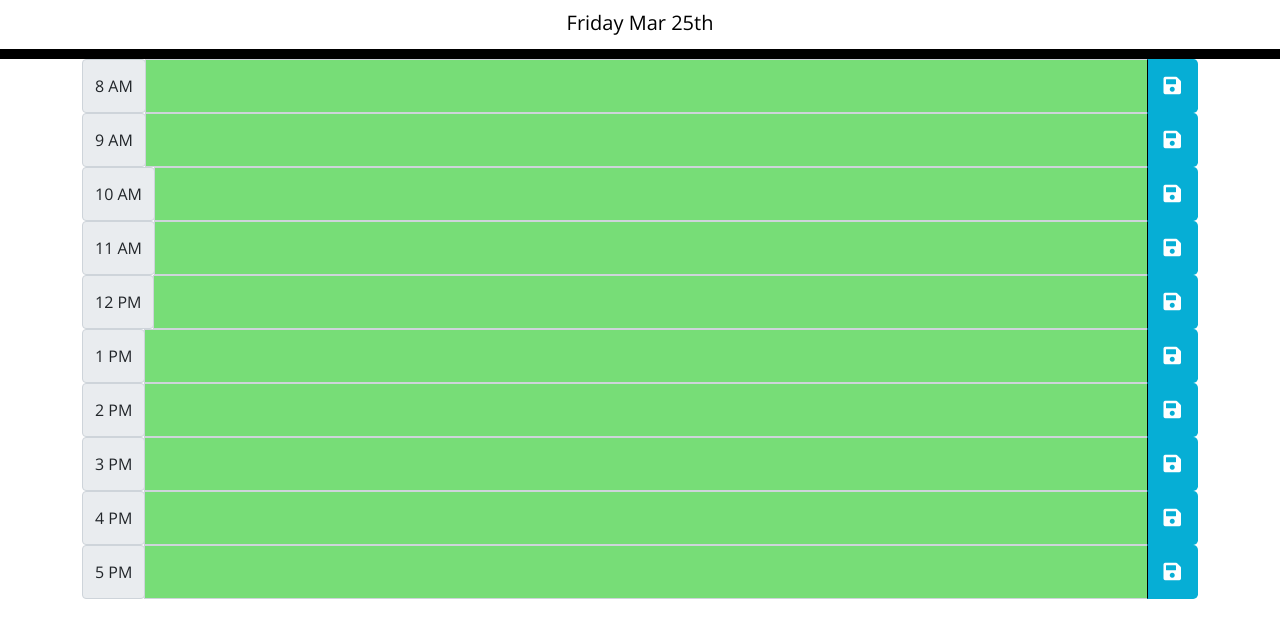
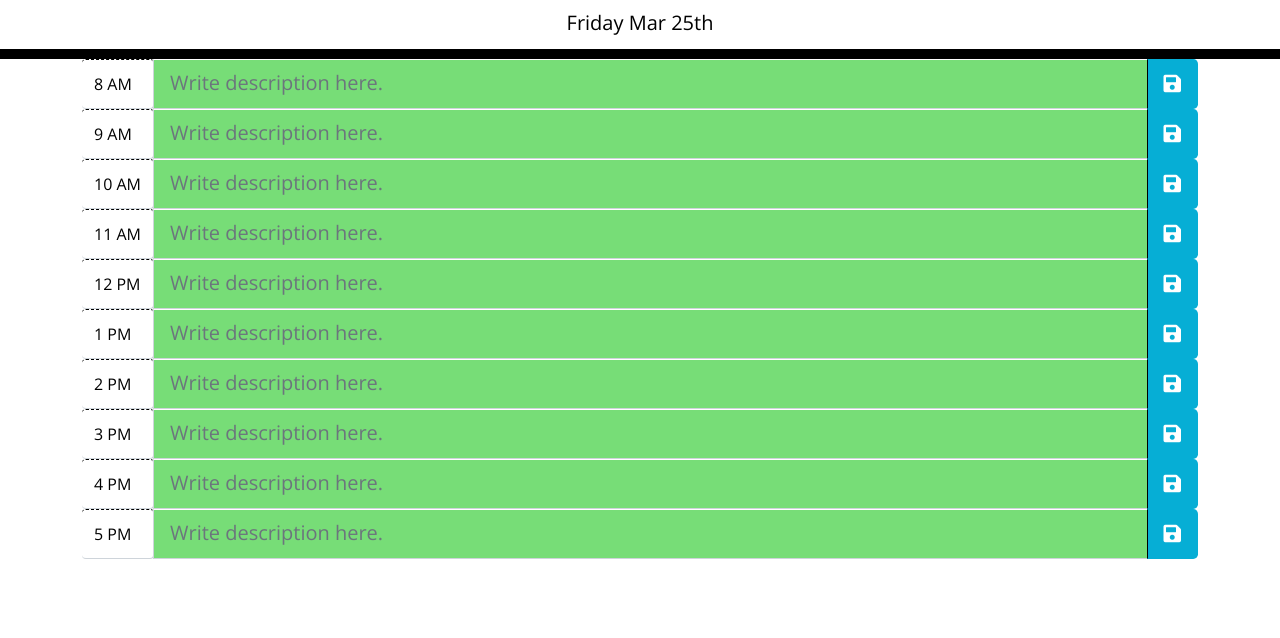
Before and after one commit to levisgaragegroupinc/single_day_scheduler, a plain HTML site: page index.html in a window 1280 px wide. Shown: the part 108-746 px from the top of the page. Drawn offline with nearby package versions, Linux system fonts and the light colour scheme.

Commit message:
added local storage, aligned html and css style sheet

```diff
--- a/assets/script.js
+++ b/assets/script.js
@@ -1,29 +1,15 @@
-// Current date and time. Use moment.js
-    //declcare the moment function
-    //$ with ID filled in for current day + .format. We need the current day, time is not specified.
+// Current date and time. Use moment.js.
 var currentDateTime = moment();
-// $("#currentDay").text(moment().format("dddd MMMM Do"));
 $('#currentDay').text(currentDateTime.format('dddd MMM Do'));
 
-// sets the hour to now, without seconds or minutes.
+// Sets the hour to now, without seconds or minutes.
 var currentHour = moment().startOf('hour');
-// currentHour = currentHour.startOf('hour');
 console.log(currentHour);
 // sets the start of the day at 8AM.
 var startHour = currentHour.startOf('day').add(7, 'hours');
 console.log(startHour);
 
-// $("#currentDay").text(currentDateTime.format("MMM Do, YYYY h:mm:ss a"));
-
-// Time blocks. Label each hour
-
-// Create a for loop to handle this code
-
-// var hour1 = startHour.add(0, 'h');
-// $('.hour8').text(hour1.format('h A'));
-// console.log(hour1);
-
-// for loop to replace code below
+// Time blocks. Label each hour.
 for (let hour = 8; hour < 18; ++hour) {
 startHour = startHour.add(1, 'h');
 var inputClass = '.hour';
@@ -33,6 +19,7 @@ $(inputClass).text(startHour.format('h A'));
 console.log(inputClass);
 };
 
+// Style timeblock based on current hour.
 function styleTimeBlock() {
     var militaryTime = moment().format('HH');
     // 8am
@@ -175,110 +162,19 @@ function styleTimeBlock() {
             inputNumber = '.input' + num;
             $(inputNumber).addClass('future');
     }
-
 };
-
+// Call timeblock styling function.
 styleTimeBlock();
-
-// function styleTimeBlock() {
-//     var militaryTime = moment().format('HH');
-//     console.log(militaryTime);
-//     if (militaryTime === 8) {
-//         console.log('It is 8-O-Clock');
-//         $('.input-8am').addClass('.present');
-//         $('.input-9am').addClass('.future');
-//         $('.input-10am').addClass('.future');
-//         $('.input-11am').addClass('.future');
-//         $('.input-12am').addClass('.future');
-//         $('.input-1pm').addClass('.future');
-//         $('.input-2pm').addClass('.future');
-//         $('.input-3pm').addClass('.future');
-//         $('.input-4pm').addClass('.future');
-//         $('.input-5pm').addClass('.future');
-//     } else {
-//         console.log('It is not 8 O Clock');
-//     }
-
-// }
-
-
-
-//If current time
-//isAfter
-//isBefore
-//isSame
-//8
-
-// $('.future').addClass('.present').removeClass('.future');
-// $('.input-8am').addClass('.present');
-// $('.input-9am').addClass('.future');
-// $('.input-9am').addClass('.future');
-// $('.input-9am').addClass('.future');
-// $('.input-9am').addClass('.future');
-// $('.input-9am').addClass('.future');
-// $('.input-9am').addClass('.future');
-// $('.input-9am').addClass('.future');
-
-//default class future
-// var styleBlock = getElementById('.future');
-// $('.future').addClass('.present').removeClass('.future');
-
-// for (let hour = 8; )
-
-
-// HH is 24 hour format
-//TOTAL of 10 slots
-// 8
-// 9
-// 10
-// 11
-// 12
-// 1 13
-// 2 14
-// 3 15
-// 4 16
-// 5 17
-// 6 18
-
-
-
-
-
-// Classes to style the color
-// .past
-// .present
-// .future
-
-
-// Populate html with the label for each hour
-
-// Function to compare the current time with each time slot and update the background color.
-
-// Call the function above to run it.
-
-
-
-
-
-
-
-
-// Acceptance Criteria
-
-// GIVEN I am using a daily planner to create a schedule
-    // WHEN I open the planner
-        // THEN the current day is displayed at the top of the calendar
-    // WHEN I scroll down
-        // THEN I am presented with timeblocks for standard business hours
-        // COMMENT: Add time blocks in the HTML for standard business hours. So 8AM to 5PM should suffice.
-    // WHEN I view the timeblocks for that day
-        // THEN each timeblock is color coded to indicate whether it is in the past, present, or future
-        // COMMENT: Will probably need to use data types or similar to accomplish this.
-    // WHEN I click into a timeblock
-        // THEN I can enter an event
-        // COMMENT: Need event listener for text field.
-    // WHEN I click the save button for that timeblock
-        // THEN the text for that event is saved in local storage
-        // Need event listener for save button, and function to store input into local storage.
-    // WHEN I refresh the page
-        // THEN the saved events persists
+// Retrieve to do items from local storage.
+var hourlyToDo = [8, 9, 10, 11, 12, 13, 14, 15, 16, 17];
+for (var i = 0; i < hourlyToDo.length; i++) {
+    var ToDoItem = localStorage.getItem(hourlyToDo[i]);
+    $('.input' + hourlyToDo[i]).val(ToDoItem);
+}
+// Save to do item to local storage.
+$('.saveBtn').click(function(event){
+    event.preventDefault();
+    var inputText = $(this).siblings('.form-control').val();
+    var ToDoItem = $(this).parent().data('hour');
+    localStorage.setItem(ToDoItem, inputText);
+});
--- a/assets/style.css
+++ b/assets/style.css
@@ -21,6 +21,10 @@ textarea {
   border-bottom: 10px solid black;
 }
 
+.container {
+  padding-bottom: 20px;
+}
+
 .description {
   white-space: pre-wrap;
 }
@@ -28,12 +32,11 @@ textarea {
 .time-block {
   text-align: center;
   border-radius: 15px;
-  height: ;
 }
 
 .row {
   white-space: pre-wrap;
-  height: 80px;
+  height: 50px;
   border-top: 1px solid white;
 }
 
@@ -41,6 +44,7 @@ textarea {
   background-color: #ffffff;
   color: #000000;
   border-top: 1px dashed #000000;
+  border-left: none;
 }
 
 .past {
@@ -71,8 +75,10 @@ textarea {
   transition: all 0.3s ease-in-out;
 }
 
-/*  */
+.input-group-text {
+  height: 50px;
+}
 
-.input-group-text {
-  height: 54px;
+.input-group-prepend {
+  min-width: 72px;
 }
--- a/index.html
+++ b/index.html
@@ -4,20 +4,12 @@
     <meta charset="UTF-8" />
     <meta name="viewport" content="width=device-width, initial-scale=1.0" />
     <meta http-equiv="X-UA-Compatible" content="ie=edge" />
-    <!-- New bootstrap style sheet below -->
     <link
       href="https://cdn.jsdelivr.net/npm/bootstrap@5.1.3/dist/css/bootstrap.min.css"
       rel="stylesheet"
       integrity="sha384-1BmE4kWBq78iYhFldvKuhfTAU6auU8tT94WrHftjDbrCEXSU1oBoqyl2QvZ6jIW3"
       crossorigin="anonymous"
     />
-    <!-- New bootstrap style sheet above -->
-    <!-- Old bootstrap style sheet below -->
-    <!-- <link
-      rel="stylesheet"
-      href="https://stackpath.bootstrapcdn.com/bootstrap/4.3.1/css/bootstrap.min.css"
-    /> -->
-    <!-- Old bootstrap style sheet above -->
     <link
       rel="stylesheet"
       href="https://use.fontawesome.com/releases/v5.8.1/css/all.css"
@@ -31,7 +23,6 @@
     <link rel="stylesheet" href="./assets/style.css" />
     <title>Work Day Scheduler</title>
   </head>
-
   <body>
     <header class="jumbotron">
       <h1 class="display-3">Work Day Scheduler</h1>
@@ -39,93 +30,77 @@
       <p id="currentDay" class="lead"></p>
     </header>
     <div class="container">
-      <!-- Timeblocks go here -->
-      <!-- My code added below here -->
-
-<div class="input-group input-group-lg" data-hour="8am">
+      <div class="input-group input-group-lg" data-hour="8">
         <div class="input-group-prepend">
-    <span class="input-group-text hour8"></span>
-  </div class =''>
-  <input type="text" class="form-control input-field input8" aria-label="Large">
+          <span class="input-group-text hour hour8"></span>
+        </div>
+        <textarea placeholder="Write description here." class="form-control row input-field input8"></textarea>
         <button class="btn saveBtn"><i class="fas fa-save"></i></button>
       </div>
-
-<div class="input-group input-group-lg" data-hour="9am">
+      <div class="input-group input-group-lg" data-hour="9">
         <div class="input-group-prepend">
-    <span class="input-group-text hour9"></span>
+          <span class="input-group-text hour hour9"></span>
         </div>
-  <input type="text" class="form-control input-field input9" aria-label="Large">
+        <textarea placeholder="Write description here." class="form-control row input-field input9"></textarea>
         <button class="btn saveBtn"><i class="fas fa-save"></i></button>
       </div>
-
-<div class="input-group input-group-lg" data-hour="10am">
+      <div class="input-group input-group-lg" data-hour="10">
         <div class="input-group-prepend">
-    <span class="input-group-text hour10"></span>
+          <span class="input-group-text hour hour10"></span>
         </div>
-  <input type="text" class="form-control input-field input10" aria-label="Large">
+        <textarea placeholder="Write description here." class="form-control row input-field input10"></textarea>
         <button class="btn saveBtn"><i class="fas fa-save"></i></button>
       </div>
-
-<div class="input-group input-group-lg" data-hour="11am">
+      <div class="input-group input-group-lg" data-hour="11">
         <div class="input-group-prepend">
-    <span class="input-group-text hour11"></span>
+          <span class="input-group-text hour hour11"></span>
         </div>
-  <input type="text" class="form-control input-field input11" aria-label="Large">
+        <textarea placeholder="Write description here." class="form-control row input-field input11"></textarea>
         <button class="btn saveBtn"><i class="fas fa-save"></i></button>
       </div>
-
-<div class="input-group input-group-lg" data-hour="12pm">
+      <div class="input-group input-group-lg" data-hour="12">
         <div class="input-group-prepend">
-    <span class="input-group-text hour12"></span>
+          <span class="input-group-text hour hour12"></span>
         </div>
-  <input type="text" class="form-control input-field input12" aria-label="Large">
+        <textarea placeholder="Write description here." class="form-control row input-field input12"></textarea>
         <button class="btn saveBtn"><i class="fas fa-save"></i></button>
       </div>
-
-<div class="input-group input-group-lg" data-hour="1pm">
+      <div class="input-group input-group-lg" data-hour="13">
         <div class="input-group-prepend">
-    <span class="input-group-text hour13"></span>
+          <span class="input-group-text hour hour13"></span>
         </div>
-  <input type="text" class="form-control input-field input13" aria-label="Large">
+        <textarea placeholder="Write description here." class="form-control row input-field input13"></textarea>
         <button class="btn saveBtn"><i class="fas fa-save"></i></button>
       </div>
-
-<div class="input-group input-group-lg" data-hour="2pm">
+      <div class="input-group input-group-lg" data-hour="14">
         <div class="input-group-prepend">
-    <span class="input-group-text hour14"></span>
+          <span class="input-group-text hour hour14"></span>
         </div>
-  <input type="text" class="form-control input-field input14" aria-label="Large">
+        <textarea placeholder="Write description here." class="form-control row input-field input14"></textarea>
         <button class="btn saveBtn"><i class="fas fa-save"></i></button>
       </div>
-
-<div class="input-group input-group-lg" data-hour="3pm">
+      <div class="input-group input-group-lg" data-hour="15">
         <div class="input-group-prepend">
-    <span class="input-group-text hour15"></span>
+          <span class="input-group-text hour hour15"></span>
         </div>
-  <input type="text" class="form-control input-field input15" aria-label="Large">
+        <textarea placeholder="Write description here." class="form-control row input-field input15"></textarea>
         <button class="btn saveBtn"><i class="fas fa-save"></i></button>
       </div>
-
-<div class="input-group input-group-lg" data-hour="4pm">
+      <div class="input-group input-group-lg" data-hour="16">
         <div class="input-group-prepend">
-    <span class="input-group-text hour16"></span>
+          <span class="input-group-text hour hour16"></span>
         </div>
-  <input type="text" class="form-control input-field input16" aria-label="Large">
+        <textarea placeholder="Write description here." class="form-control row input-field input16"></textarea>
         <button class="btn saveBtn"><i class="fas fa-save"></i></button>
       </div>
-
-<div class="input-group input-group-lg" data-hour="5pm">
+      <div class="input-group input-group-lg" data-hour="17">
         <div class="input-group-prepend">
-    <span class="input-group-text hour17"></span>
+          <span class="input-group-text hour hour17"></span>
         </div>
-  <input type="text" class="form-control input-field input17" aria-label="Large">
+        <textarea placeholder="Write description here." class="form-control row input-field input17"></textarea>
         <button class="btn saveBtn"><i class="fas fa-save"></i></button>
       </div>
-
-
-      <!-- My code added above here -->
     </div>
-    <!-- New APIs below -->
     <script
       src="https://cdnjs.cloudflare.com/ajax/libs/moment.js/2.29.1/moment.min.js"
       integrity="sha512-qTXRIMyZIFb8iQcfjXWCO8+M5Tbc38Qi5WzdPOYZHIlZpzBHG3L3by84BBBOiRGiEb7KKtAOAs5qYdUiZiQNNQ=="
@@ -133,13 +108,6 @@
       referrerpolicy="no-referrer"
     ></script>
     <script src="https://ajax.googleapis.com/ajax/libs/jquery/3.6.0/jquery.min.js"></script>
-    <!-- New APIs above -->
     <script src="./assets/script.js"></script>
-
-
-    <!-- Old APIs -->
-    <!-- <script src="https://cdnjs.cloudflare.com/ajax/libs/jquery/3.2.1/jquery.min.js"></script> -->
-    <!-- <script src="https://cdnjs.cloudflare.com/ajax/libs/moment.js/2.24.0/moment.min.js"></script> -->
-    <!-- Old APIs -->
   </body>
 </html>
```
Lines whose indentation alone changed are shown as unchanged.
